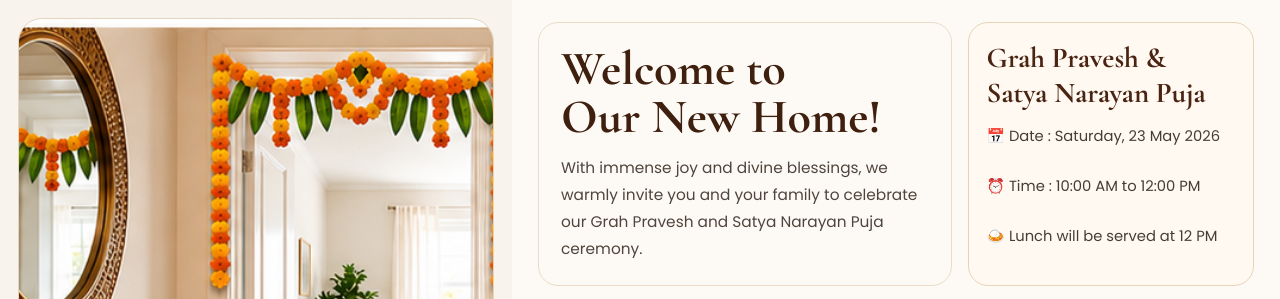
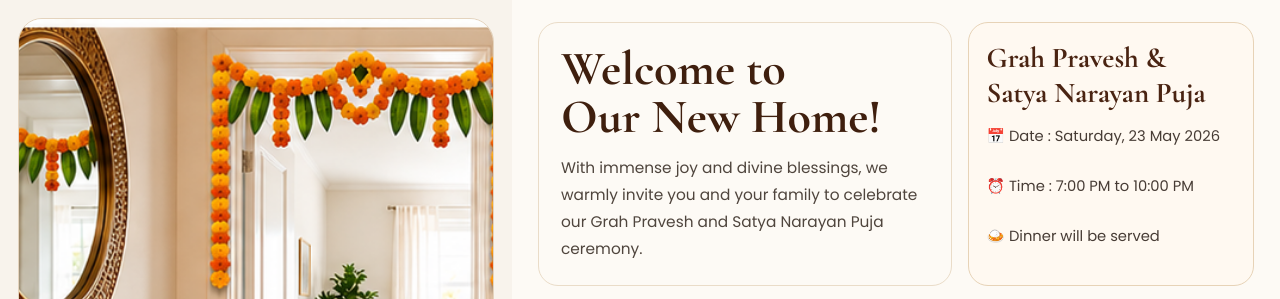
Before and after one commit to aniketfreefiregaming-gif/Shodhan-khamitkar-7pm-to-10pm, a plain HTML site: page english.html in a window 1280 px wide. Shown: the top 299 px of the page. Drawn offline with nearby package versions, Linux system fonts and the light colour scheme.

Commit message:
Update ceremony details and time in invitation

```diff
--- a/english.html
+++ b/english.html
@@ -1,4 +1,3 @@
-
 <!DOCTYPE html>
 <html>
 <head>
@@ -61,7 +60,7 @@ footer{text-align:center;font-family:'Cormorant Garamond',serif;font-size:1.5rem
 
     <div class="ceremony-box">
     <h2>Grah Pravesh & <br> Satya Narayan Puja</h2>
-    <div class="details">📅 Date : Saturday, 23 May 2026 <br><br> ⏰ Time : 10:00 AM to 12:00 PM <br><br> 🍛 Lunch will be served at 12 PM</div>
+    <div class="details">📅 Date : Saturday, 23 May 2026 <br><br> ⏰ Time : 7:00 PM to 10:00 PM <br><br> 🍛 Dinner will be served</div>
     </div>
 
     </div>
```
Lines whose indentation alone changed are shown as unchanged.
